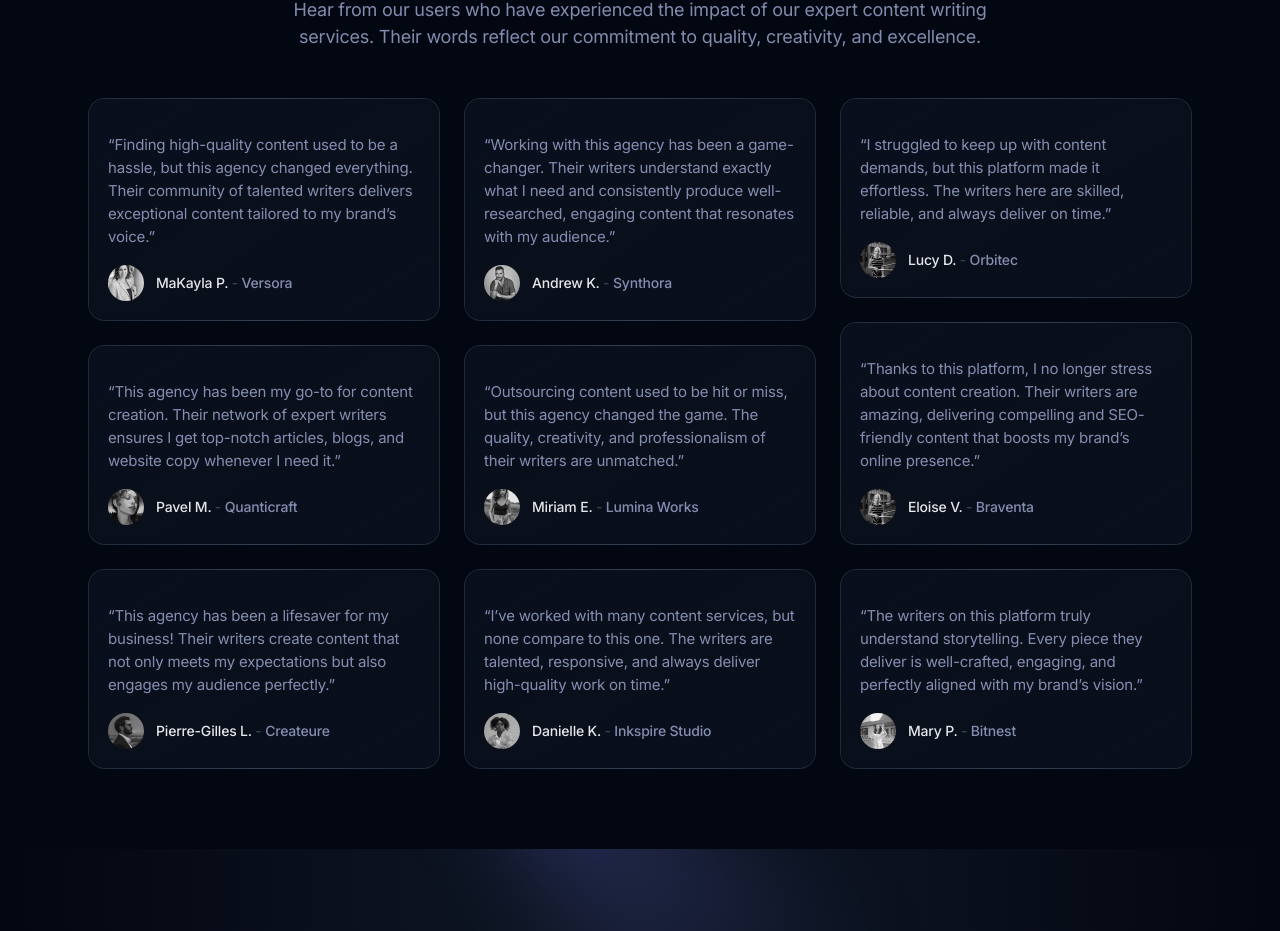
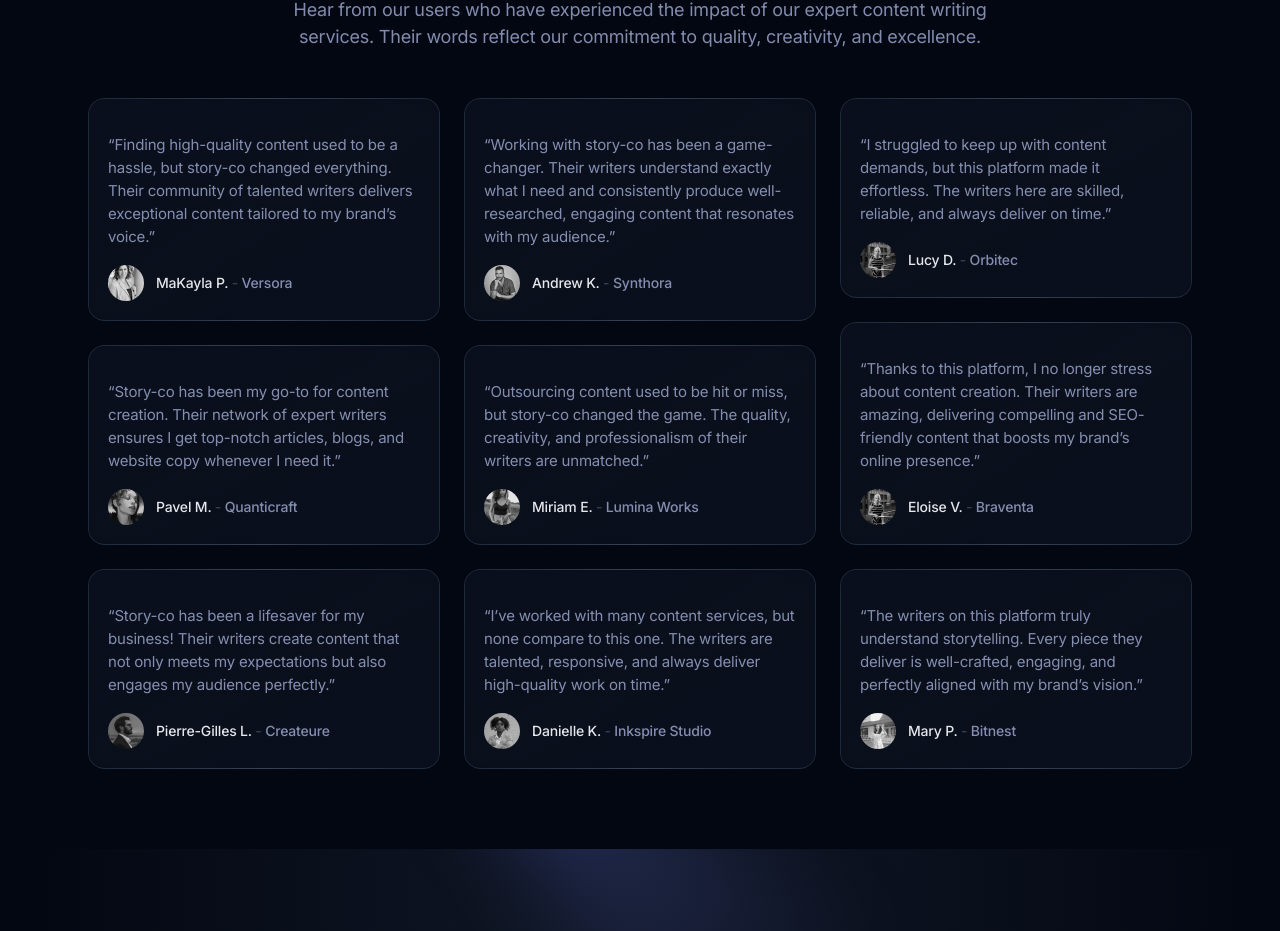
Before and after one commit to asad-tech-dev/StoryCo-Landing, a Next.js app: page / in a window 1280 px wide. Shown: the part 2037-2968 px from the top of the page. Built offline with nearby package versions, Linux system fonts and the light colour scheme.

Commit message:
hot-fix
Signed-off-by: asad-tech-dev <sidtechdevpk@gmail.com>

```diff
--- a/components/testimonials.tsx
+++ b/components/testimonials.tsx
@@ -18,14 +18,14 @@ const testimonials = [
     name: "MaKayla P.",
     company: "Versora",
     content:
-      "Finding high-quality content used to be a hassle, but this agency changed everything. Their community of talented writers delivers exceptional content tailored to my brand’s voice.",
+      "Finding high-quality content used to be a hassle, but story-co changed everything. Their community of talented writers delivers exceptional content tailored to my brand’s voice.",
   },
   {
     img: TestimonialImg02,
     name: "Andrew K.",
     company: "Synthora",
     content:
-      "Working with this agency has been a game-changer. Their writers understand exactly what I need and consistently produce well-researched, engaging content that resonates with my audience.",
+      "Working with story-co has been a game-changer. Their writers understand exactly what I need and consistently produce well-researched, engaging content that resonates with my audience.",
   },
   {
     img: TestimonialImg03,
@@ -39,14 +39,14 @@ const testimonials = [
     name: "Pavel M.",
     company: "Quanticraft",
     content:
-      "This agency has been my go-to for content creation. Their network of expert writers ensures I get top-notch articles, blogs, and website copy whenever I need it.",
+      "Story-co has been my go-to for content creation. Their network of expert writers ensures I get top-notch articles, blogs, and website copy whenever I need it.",
   },
   {
     img: TestimonialImg05,
     name: "Miriam E.",
     company: "Lumina Works",
     content:
-      "Outsourcing content used to be hit or miss, but this agency changed the game. The quality, creativity, and professionalism of their writers are unmatched.",
+      "Outsourcing content used to be hit or miss, but story-co changed the game. The quality, creativity, and professionalism of their writers are unmatched.",
   },
   {
     img: TestimonialImg06,
@@ -60,7 +60,7 @@ const testimonials = [
     name: "Pierre-Gilles L.",
     company: "Createure",
     content:
-      "This agency has been a lifesaver for my business! Their writers create content that not only meets my expectations but also engages my audience perfectly.",
+      "Story-co has been a lifesaver for my business! Their writers create content that not only meets my expectations but also engages my audience perfectly.",
   },
   {
     img: TestimonialImg08,
```
